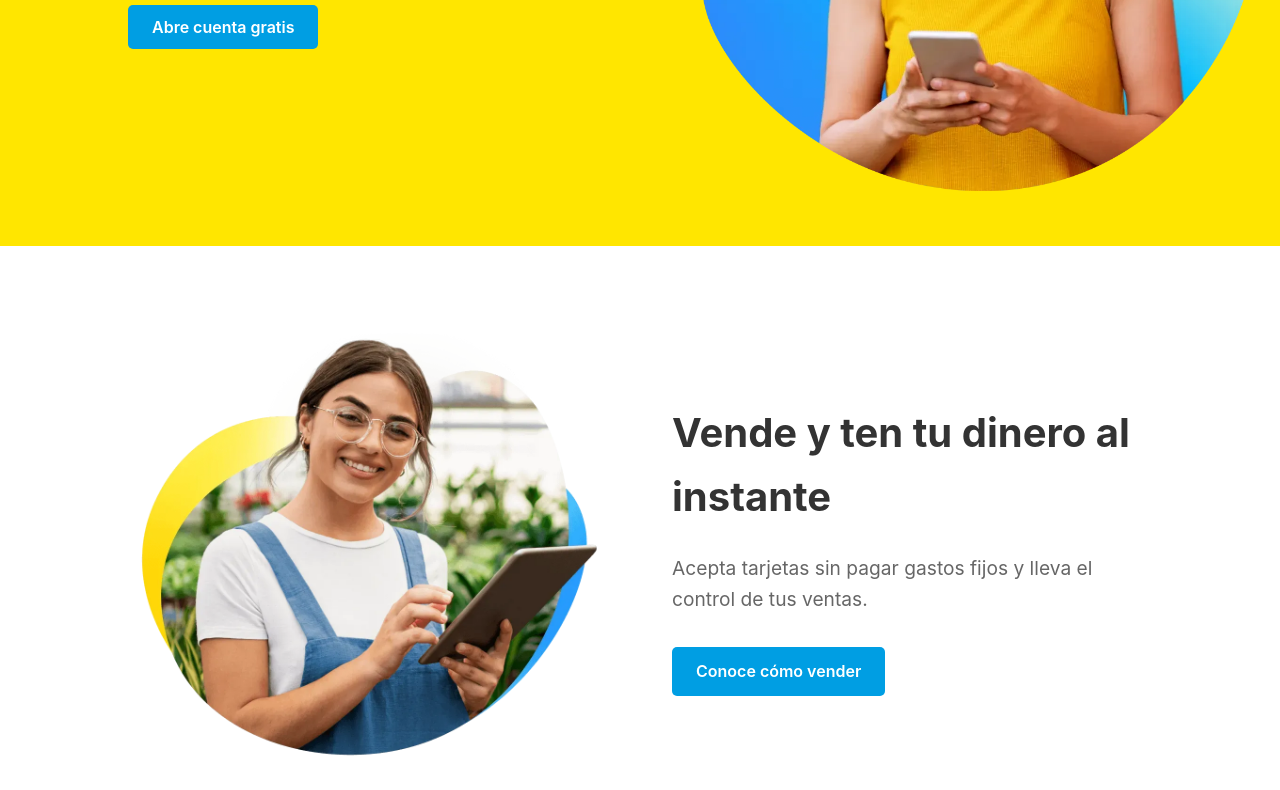
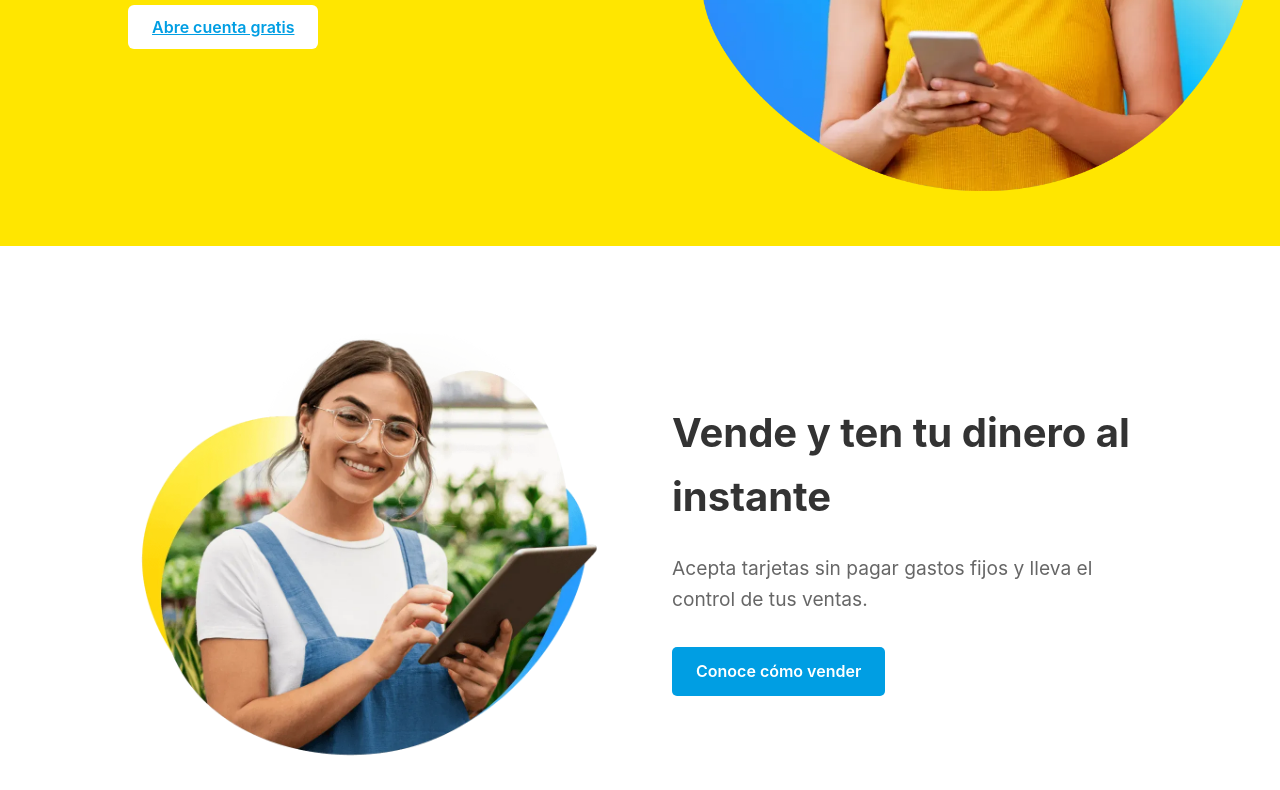
Before and after one commit to labora-campus/landing-mercadopago, a plain HTML site: page index.html in a window 1280 px wide. Shown: the part 476-1266 px from the top of the page. Drawn offline with Linux system fonts and the light colour scheme.

Commit message:
first commit

```diff
--- a/style.css
+++ b/style.css
@@ -60,12 +60,20 @@ body {
 }
 
 .btn-crear-cuenta {
-    padding: 0.75rem 1.5rem;
-    background-color: var(--primary-color);
-    color: white;
-    text-decoration: none;
-    border-radius: 5px;
+    background-color: white;
+    color: #009EE3;
+    border: none;
+    border-radius: 6px;
+    padding: 12px 24px;
     font-weight: 600;
+    cursor: pointer;
+    transition: all 0.3s ease;
+}
+
+.btn-crear-cuenta:hover {
+    background-color: #f8f8f8;
+    transform: translateY(-2px);
+    box-shadow: 0 4px 8px rgba(0, 0, 0, 0.1);
 }
 
 /* Hero Section */
```
